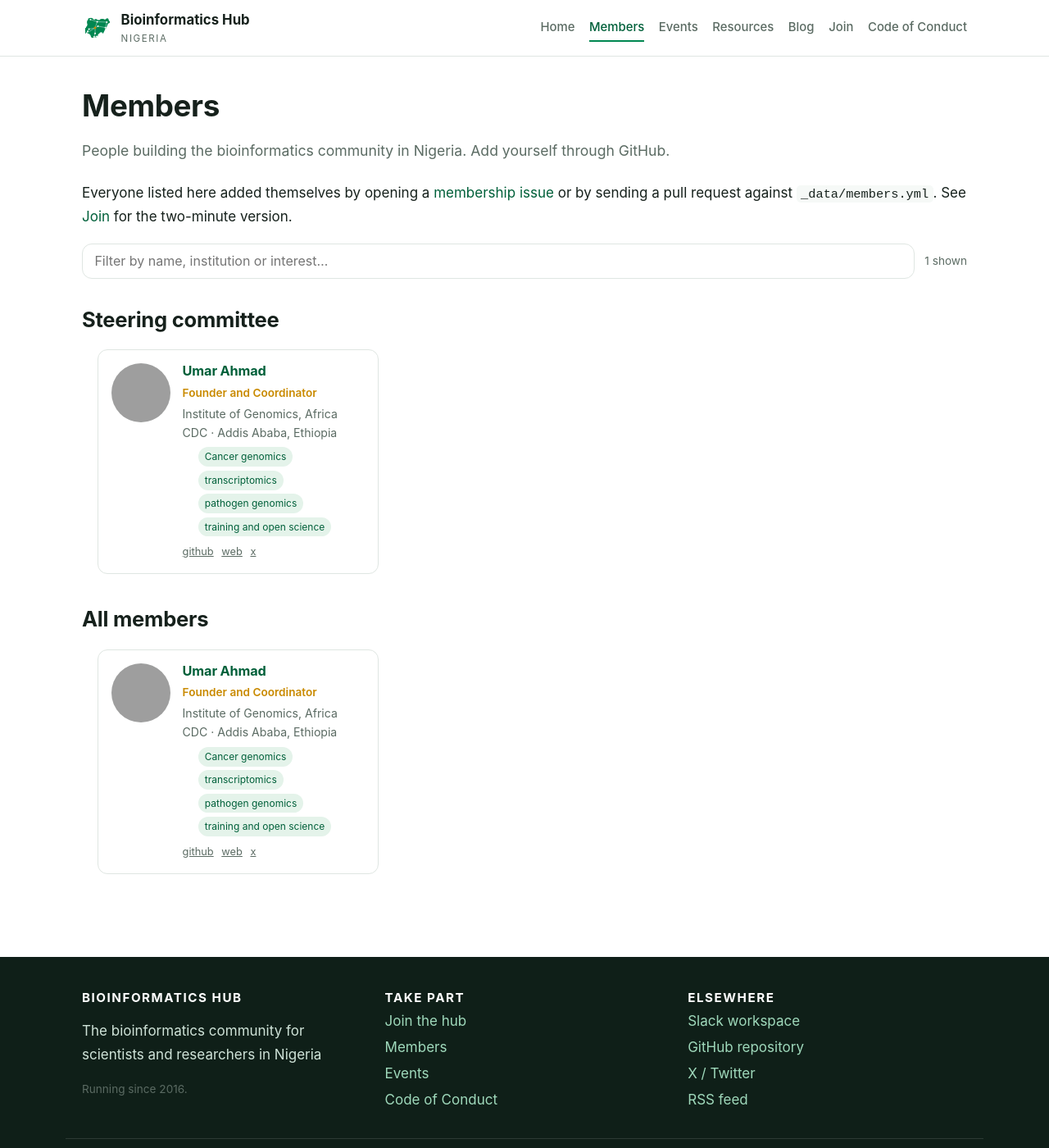
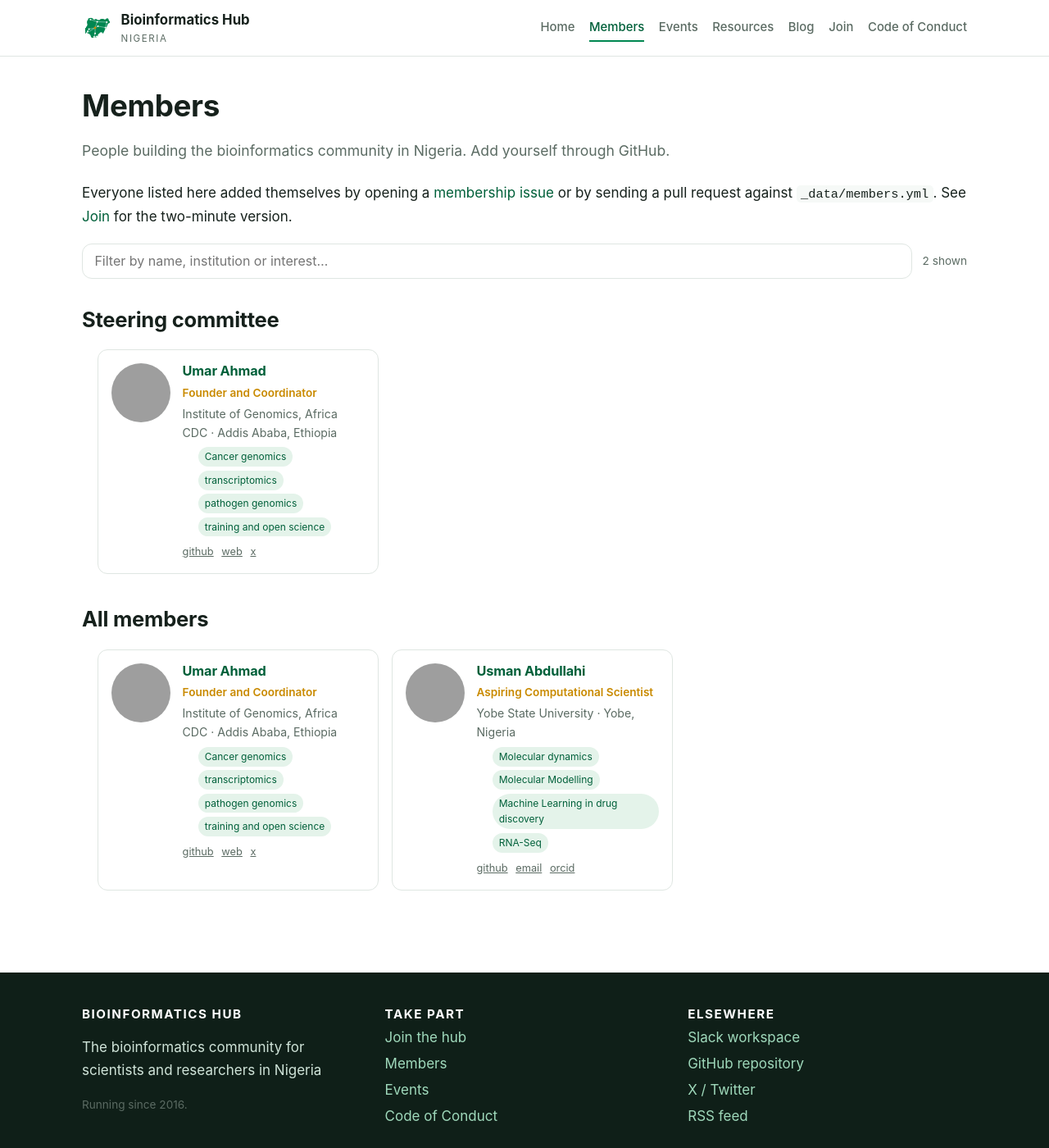
Before and after one commit to GOA14/bioinformaticshub.github.io, a Jekyll site: the page built from members.md, in a window 1280 px wide and 1400 px high. Shown: the whole window at 82% size. Built offline with Jekyll 4.4.1, drawn with Linux system fonts in a browser that asks for light colours; grey boxes are pictures that could not be loaded.

Commit message:
Added Usman Abdullahi (@usmanabdullahi8568) in members.yml (#9)

```diff
--- a/_data/members.yml
+++ b/_data/members.yml
@@ -29,6 +29,17 @@
 # Entries are kept sorted by surname within each group. Keep the field order
 # above so that diffs stay readable.
 # ---------------------------------------------------------------------------
+
+- name: Usman Abdullahi
+  github: usmanabdullahi8568
+  institution: Yobe State University
+  interests: Molecular dynamics, Molecular Modelling, Machine Learning in drug discovery, RNA-Seq
+  role: Aspiring Computational Scientist
+  location: Yobe, Nigeria
+  email: usmanabdullahi8568@gmail.com
+  orcid: 0009-0005-1530-4263
+  joined: 2026-11-18
+
 - name: Umar Ahmad
   github: babasaraki
   institution: Institute of Genomics, Africa CDC
@@ -39,6 +50,7 @@
   website: https://africacdc.org
   twitter: babasaraky
   joined: 2016-01-01
+
 # --- Copy the block below, fill it in, and delete the leading "# " ----------
 # - name: Your Name
 #   github: your-github-username
```
